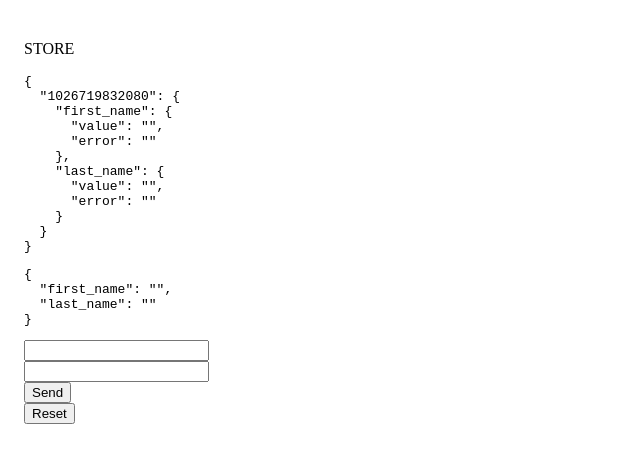
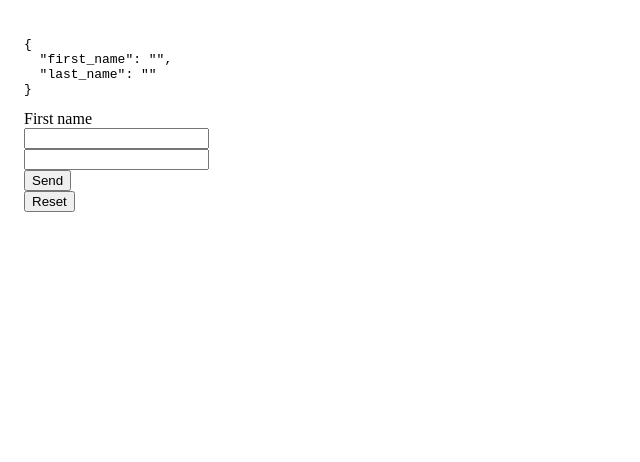
Before and after one commit to mateenagy/vue-formify, a Vue app: page / in a window 1280 px wide. Shown: the top 462 px of the page, without its empty margins (0-640 px from the left). Built offline with nearby package versions, Linux system fonts and the light colour scheme.

Commit message:
feature: ignore props, add slots for input, update: update & add more test, cleanup

```diff
--- a/src/App.vue
+++ b/src/App.vue
@@ -2,8 +2,6 @@
 import { ref } from 'vue';
 import { FormType } from './components';
 import { Form, Input } from './components';
-import { STORE } from './store/store';
-
 /*---------------------------------------------
 /  PROPS & EMITS
 ---------------------------------------------*/
@@ -17,22 +15,9 @@ const form = ref<FormType>();
 ---------------------------------------------*/
 const send = (data: any) => {
 	console.log('data', data);
-	const errors = [
-		{
-			code: 'first_name:required',
-		},
-		{
-			code: 'email:required',
-		},
-		{
-			code: 'last_name:required',
-		},
-	];
-
-	errors.forEach((error) => {
-		const key = error.code.split(':')[0];
-		form.value?.setError(key, error.code);
-	});
+	if (!data.first_name) {
+		form.value?.setError('first_name', 'error message');
+	}
 };
 /*---------------------------------------------
 /  COMPUTED
@@ -49,15 +34,19 @@ const send = (data: any) => {
 </script>
 <template>
 	<div class="wrapper">
-		<p>STORE</p>
-		<pre>{{ STORE }}</pre>
-		<pre>{{ form?.formData }}</pre>
 		<div>
 			<Form
 				@submit="send"
-				ref="form">
+				ref="form"
+				v-slot="{ data }">
+				<pre>{{ data }}</pre>
 				<Input
-					name="first_name" />
+					name="first_name"
+					label="First name">
+					<template #error="{ error }">
+						{{ error }}
+					</template>
+				</Input>
 				<Input
 					name="last_name" />
 				<button>
--- a/src/components/FormElements/Form.vue
+++ b/src/components/FormElements/Form.vue
@@ -17,8 +17,8 @@ const uid = Math.floor(Math.random() * Date.now());
 ---------------------------------------------*/
 const updateFormData = (key: keyof FormElement, value: FormValue) => {
 	if (STORE.value[uid][key]) {
+		emit('update:modelValue', STORE.value[uid][key].value);
 		STORE.value[uid][key].value = value;
-		emit('update:modelValue', STORE.value[uid][key].value);
 	} else {
 		emit('update:modelValue', value);
 	}
@@ -83,6 +83,6 @@ onUnmounted(() => {
 <template>
 	<form
 		@submit.prevent="emit('submit', data)">
-		<slot></slot>
+		<slot :data="data"></slot>
 	</form>
 </template>
--- a/src/components/FormElements/Input.vue
+++ b/src/components/FormElements/Input.vue
@@ -67,7 +67,9 @@ const value = computed({
 			v-if="label"
 			:id="`label-${id ? id : name}`"
 			:for="id ? id : name">
-			<slot name="label">
+			<slot
+				name="label"
+				:label="label">
 				{{ label }}
 			</slot>
 			<span v-if="required">
@@ -89,8 +91,12 @@ const value = computed({
 				@input="emit('input', $event, name, value), emit('update:modelValue', ($event.target as HTMLInputElement).value)"
 				@change="emit('change', $event, name, value)">
 		</div>
-		<small
-			:class="[errorClass, (config as any)?.globalErrorCSSClass]"
-			v-if="error">{{ error }}</small>
+		<slot
+			name="error"
+			:error="error">
+			<small
+				:class="[errorClass, (config as any)?.globalErrorCSSClass]"
+				v-if="error">{{ error }}</small>
+		</slot>
 	</div>
 </template>
--- a/src/composable/createInput.ts
+++ b/src/composable/createInput.ts
@@ -29,6 +29,10 @@ export const createInput = <T>(component: Component, options?: CreateInputOption
 				type: [String, Boolean, Number, Object],
 				default: '',
 			},
+			ignore: {
+				type: Boolean,
+				default: false,
+			},
 		},
 		emits: ['update:modelValue'],
 		setup: (props, ctx) => {
@@ -48,7 +52,7 @@ export const createInput = <T>(component: Component, options?: CreateInputOption
 			};
 
 			onMounted(() => {
-				if (!STORE.value[formName][props.name]) {
+				if (!STORE.value[formName][props.name] && !props.ignore) {
 					STORE.value[formName][props.name] = {
 						value: (props.value || props[options?.defaultValueKey as keyof typeof props] || props.default),
 						error: '',
@@ -60,26 +64,28 @@ export const createInput = <T>(component: Component, options?: CreateInputOption
 				delete STORE.value[formName][props.name];
 			});
 
-			watch(() => [props.name, props.value, props.default], () => {
+			watch(() => [props.name, props.value, props.default, props.ignore], (curr) => {
 				delete STORE.value[formName][prevValue.value];
-				STORE.value[formName][props.name] = {
-					value: (props.value || props[options?.defaultValueKey as keyof typeof props] || props.default),
-					error: '',
-				};
-				prevValue.value = props.name;
-			});
+				if (!curr[3]) {
+					STORE.value[formName][props.name] = {
+						value: (props.value || props[options?.defaultValueKey as keyof typeof props] || props.default),
+						error: '',
+					};
+					prevValue.value = props.name;
+				}
+			}, { deep: true });
 
 			return () => {
 				return h(component, {
 					...((!config || (config as PluginOptions).useFocus) && {
 						onFocus: () => {
-							STORE.value[formName][props.name].error && (STORE.value[formName][props.name].error = undefined);
+							(!props.ignore && STORE.value[formName][props.name].error) && (STORE.value[formName][props.name].error = undefined);
 						},
 						onChange: () => {
-							STORE.value[formName][props.name].error && (STORE.value[formName][props.name].error = undefined);
+							(!props.ignore && STORE.value[formName][props.name].error) && (STORE.value[formName][props.name].error = undefined);
 						},
 						onBlur: () => {
-							STORE.value[formName][props.name].error && (STORE.value[formName][props.name].error = undefined);
+							(!props.ignore && STORE.value[formName][props.name].error) && (STORE.value[formName][props.name].error = undefined);
 						},
 					}),
 					...props,
```
Also changed, not shown: 2 other files (tests, documents, lock files or other folders).
